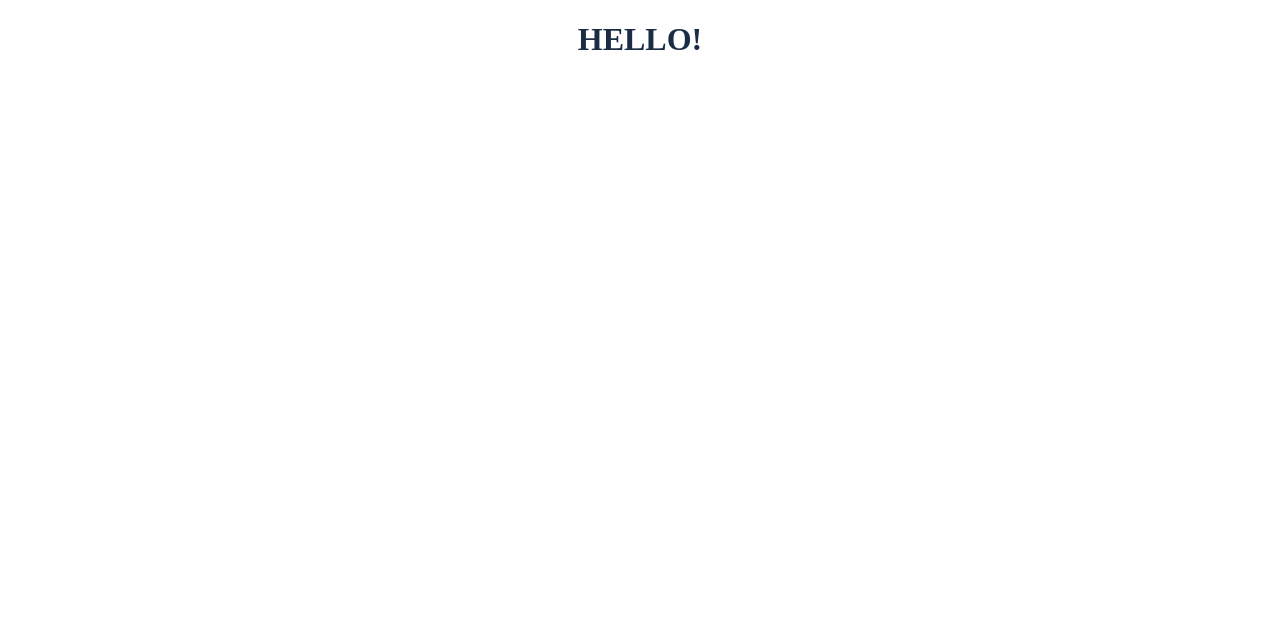
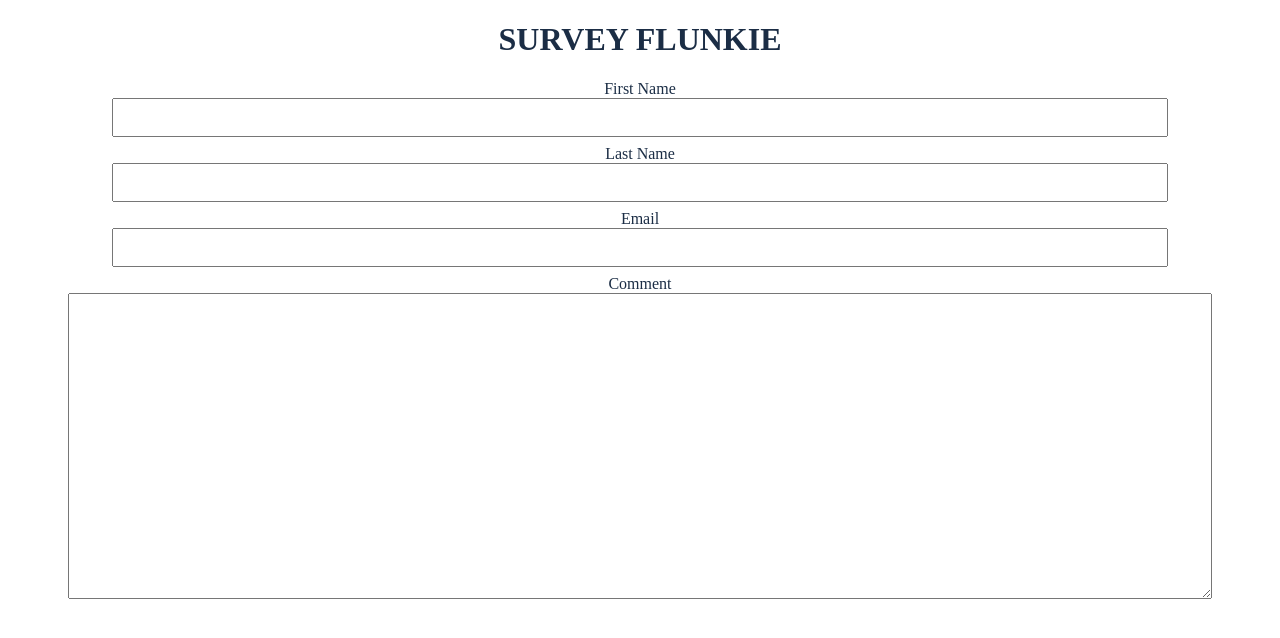
Before and after one commit to TheNootLinja/survey-form, a React (Create React App) app: page / in a window 1280 px wide. Shown: the top 638 px of the page. Built offline with nearby package versions, Linux system fonts and the light colour scheme.

Commit message:
Add framework of inputs and labels without styling

```diff
--- a/src/App.css
+++ b/src/App.css
@@ -2,3 +2,21 @@
   text-align: center;
   color: var(--text-color);
 }
+
+.input-group {
+  margin: 0.5rem auto;
+}
+
+input {
+  width: 80%;
+  padding: 10px 20px;
+  display: block;
+  margin: auto;
+}
+
+textarea {
+  width: 90%;
+  height: 300px;
+  display: block;
+  margin: auto;
+}
--- a/src/App.js
+++ b/src/App.js
@@ -1,8 +1,10 @@
 import './App.css';
+import Form from './components/Form';
 
 function App() {
   return <div className="App">
-    <h1>HELLO!</h1>
+    <h1>SURVEY FLUNKIE</h1>
+    <Form />
   </div>;
 }
 
--- /dev/null
+++ b/src/components/Form.js
@@ -0,0 +1,14 @@
+import Input from './Input'
+
+function Form() {
+    return (
+        <>
+            <Input name='fname' label='First Name' type='text'/>
+            <Input name='lname' label='Last Name' type='text'/>
+            <Input name='email' label='Email' type='text'/>
+            <Input name='comment' label='Comment' type='textarea'/>
+        </>
+    )
+}
+
+export default Form;
--- /dev/null
+++ b/src/components/Input.js
@@ -0,0 +1,10 @@
+function Input({name, label, type}) {
+    return (
+        <div className="input-group">
+            <label htmlFor={name}>{label}</label>
+            {type === "text" ? <input name={name} type={type}/> : <textarea></textarea>}
+        </div>
+    )
+}
+
+export default Input;
```
